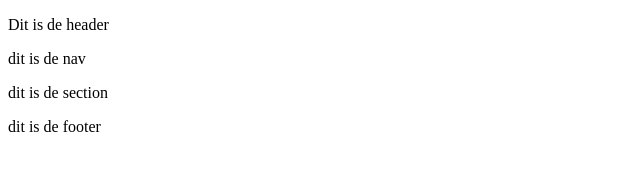
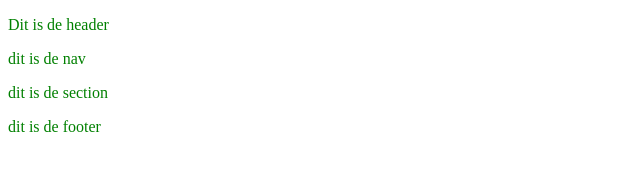
Before and after one commit to Qdobbela/Kroonkurken, a plain HTML site: page HTML/index.html in a window 1280 px wide. Shown: the whole page, without its empty margins (0-640 px from the left). Drawn offline with Linux system fonts and the light colour scheme; files that its build step writes are made by us from their sources.

Commit message:
css added

```diff
--- /dev/null
+++ b/CSS/stylesheet.css
@@ -0,0 +1,3 @@
+p{
+    color: green;
+}
--- a/HTML/index.html
+++ b/HTML/index.html
@@ -4,6 +4,7 @@
     <meta charset="UTF-8">
     <meta name="viewport" content="width=device-width, initial-scale=1.0">
     <title>Gayfanfare - Kroonkurken</title>
+    <link rel="stylesheet" href="stylesheet.css">
 </head>
 <body>
     <header>
```
